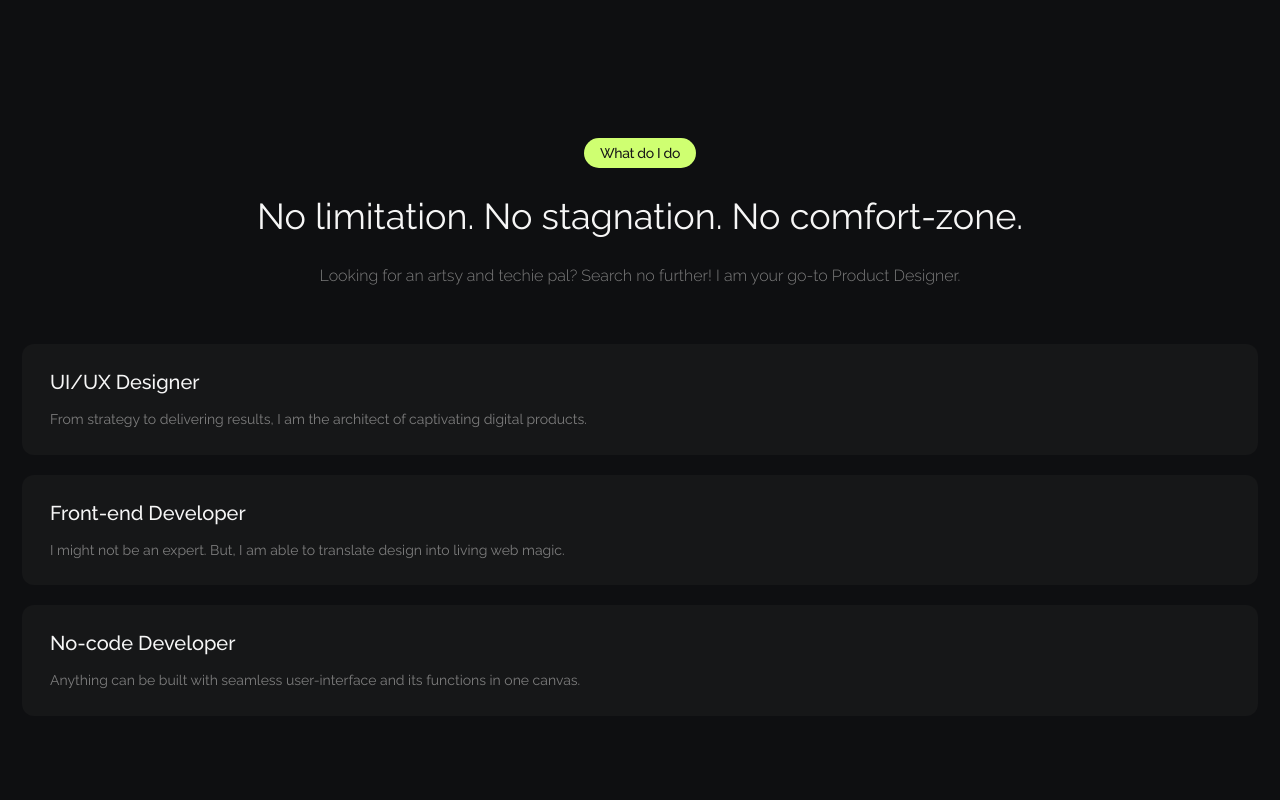
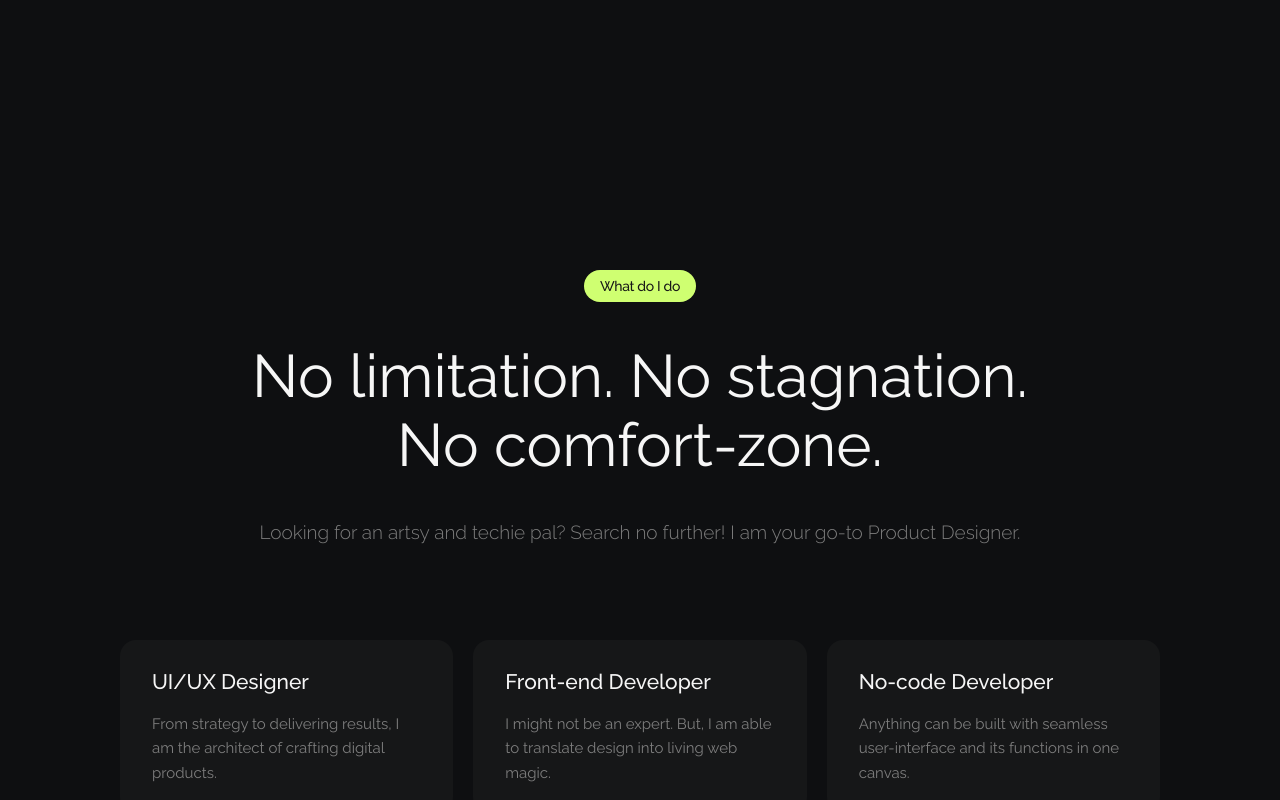
Before and after one commit to alif-firdaus/alchemist, a Next.js app: page / in a window 1280 px wide. Shown: the part 880-1680 px from the top of the page. Built offline with nearby package versions, Linux system fonts and the light colour scheme.

Commit message:
feat : Expertise Section Desktop added

```diff
--- a/app/page.tsx
+++ b/app/page.tsx
@@ -92,45 +92,46 @@ export default function Home() {
 			{/* <-- ==== Hero Section End ==== --> */}
 
 			{/* <-- ==== Expertise Section Start ==== --> */}
-			<section className="px-sectionpxsm pt-52">
+			<section className="px-sectionpxsm lg:px-sectionpxlg 2xl:px-sectionpx2xl pt-52 lg:pt-[340px]">
 				<div className="flex flex-col items-center justify-center">
-					<div className="bg-secondary py-[5px] px-4 flex items-center justify-center w-fit gap-[6px] rounded-full">
+					<div className="bg-secondary py-[5px] lg:py-[6px] px-4 flex items-center justify-center w-fit gap-[6px] rounded-full">
 						<p className="text-sm font-medium tracking-tight text-black">
 							What do I do
 						</p>
 					</div>
-					<h1 className="text-4xl text-center mt-7 text-white">
-						No limitation. No stagnation. No comfort-zone.
+					<h1 className="text-4xl lg:text-6xl lg:leading-[1.15] text-center mt-7 lg:mt-10 text-white">
+						No limitation. No stagnation.
+						<br className="hidden lg:block" /> No comfort-zone.
 					</h1>
-					<p className="text-grey text-base font-light text-center mt-7">
+					<p className="text-grey text-base lg:text-[19px] font-light text-center mt-7 lg:mt-10">
 						Looking for an artsy and techie pal? Search no further!
 						I am your go-to Product Designer.
 					</p>
 				</div>
-				<div className="flex flex-col gap-5 mt-14">
-					<div className="w-full rounded-xl bg-darkgrey flex flex-col px-7 py-6 h-fit">
-						<h1 className="text-white text-xl font-medium">
+				<div className="flex flex-col lg:flex-row gap-5 mt-14 lg:mt-24">
+					<div className="w-full rounded-xl lg:rounded-2xl  bg-darkgrey flex flex-col px-7 lg:px-8 py-6 lg:py-7 h-fit">
+						<h1 className="text-white text-xl lg:text-[21px] font-medium">
 							UI/UX Designer
 						</h1>
-						<p className="text-grey text-sm mt-3 leading-relaxed">
+						<p className="text-grey text-sm lg:text-[15px] mt-3 lg:mt-4 leading-relaxed">
 							From strategy to delivering results, I am the
-							architect of captivating digital products.
+							architect of crafting digital products.
 						</p>
 					</div>
-					<div className="w-full rounded-xl bg-darkgrey flex flex-col px-7 py-6 h-fit">
-						<h1 className="text-white text-xl font-medium">
+					<div className="w-full rounded-xl lg:rounded-2xl  bg-darkgrey flex flex-col px-7 lg:px-8 py-6 lg:py-7 h-fit">
+						<h1 className="text-white text-xl lg:text-[21px] font-medium">
 							Front-end Developer
 						</h1>
-						<p className="text-grey text-sm mt-3 leading-relaxed">
+						<p className="text-grey text-sm lg:text-[15px] mt-3 lg:mt-4 leading-relaxed">
 							I might not be an expert. But, I am able to
 							translate design into living web magic.
 						</p>
 					</div>
-					<div className="w-full rounded-xl bg-darkgrey flex flex-col px-7 py-6 h-fit">
-						<h1 className="text-white text-xl font-medium">
+					<div className="w-full rounded-xl lg:rounded-2xl  bg-darkgrey flex flex-col px-7 lg:px-8 py-6 lg:py-7 h-fit">
+						<h1 className="text-white text-xl lg:text-[21px] font-medium">
 							No-code Developer
 						</h1>
-						<p className="text-grey text-sm mt-3 leading-relaxed">
+						<p className="text-grey text-sm lg:text-[15px] mt-3 lg:mt-4 leading-relaxed">
 							Anything can be built with seamless user-interface
 							and its functions in one canvas.
 						</p>
```
